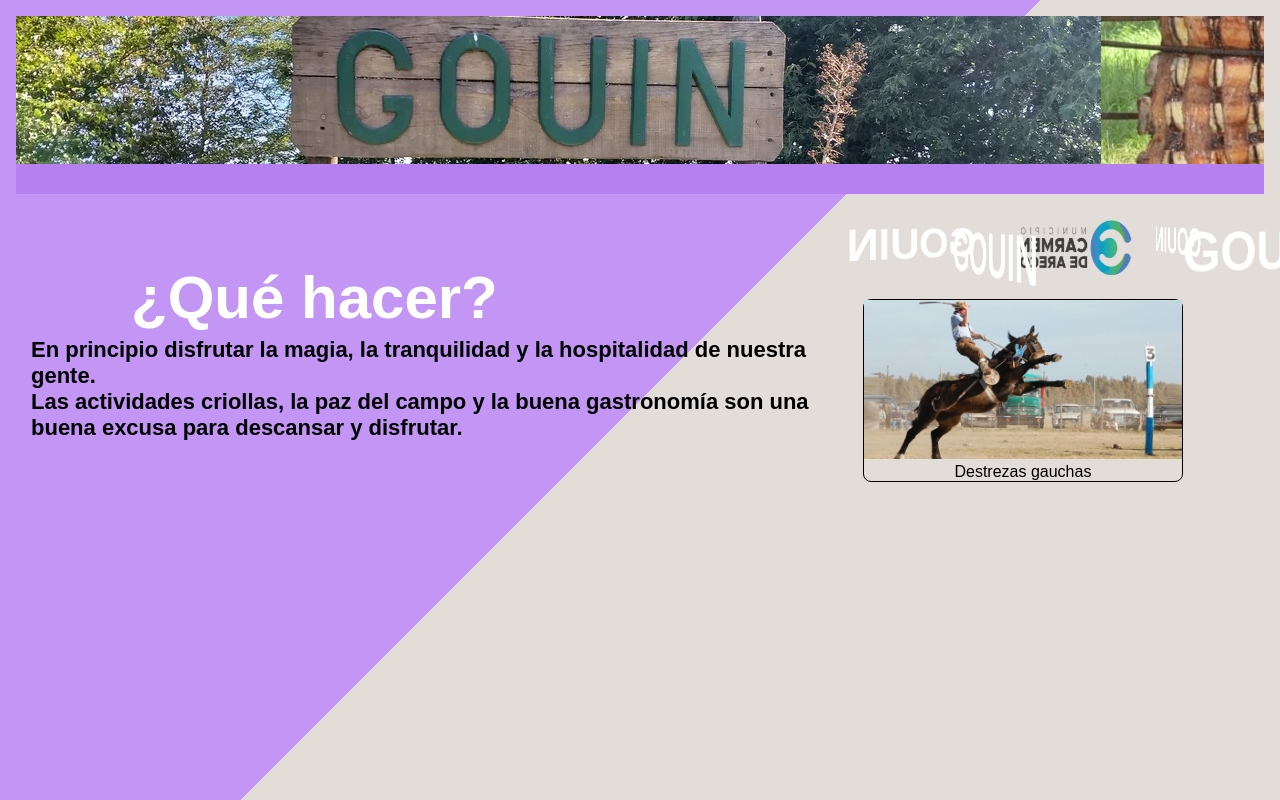
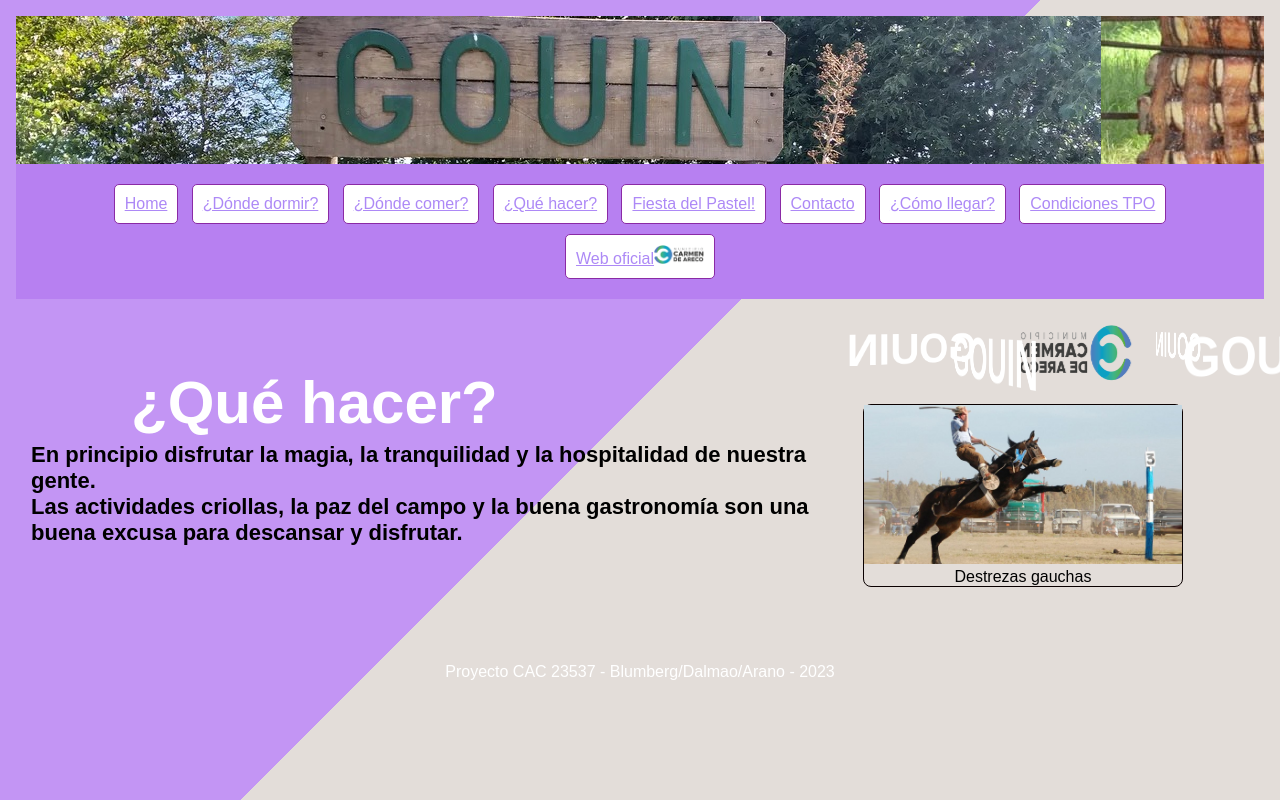
Before and after one commit to julio-arano/Visitenos, a plain HTML site: page turismo.html in a window 1280 px wide. Drawn offline with Linux system fonts and the light colour scheme.

Commit message:
Update turismo.html

```diff
--- a/turismo.html
+++ b/turismo.html
@@ -20,7 +20,19 @@
           <img src="./img/pastelito.webp" alt="imagenPrincipal">
     </div>
   <header>
-
+      <div>
+        <nav>    <!--  nav a las otras paginas -->
+            <a href="index.html">Home</a>
+            <a href="./hospedajes.html">¿Dónde dormir?</a>
+            <a href="./gastronomia.html">¿Dónde comer?</a>
+            <a href="./turismo.html">¿Qué hacer?</a>
+            <a href="./fiestapop.html">Fiesta del Pastel!</a>
+            <a href="./contactos.html">Contacto</a>
+            <a href="./mapa.html">¿Cómo llegar?</a>
+            <a href="./condiciones.html">Condiciones TPO</a>
+            <a href="https://www.carmendeareco.gob.ar/turismo/">Web oficial<img src="./img/logo_Carmen-de-Areco.png" alt=""width="50" height=""></a>
+        </nav>
+        </div>
    </header>
 
    <div class="row">
@@ -55,9 +67,11 @@
 <br><br>
 
     <footer>
+      <div class="col-12 col-s-12 menu" >
+       <p> Proyecto CAC 23537 - Blumberg/Dalmao/Arano - 2023</p>
+      </div>
+    </footer>
 
-    </footer>
-    <script src="./js/main.js"></script>
 </body>
 
 </html>
```
